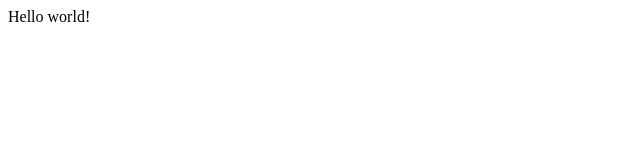
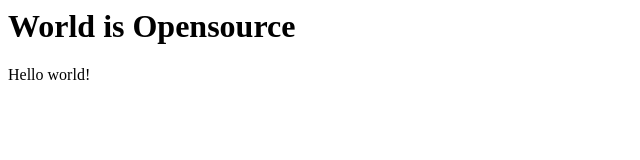
Before and after one commit to acek27/ahmadfawaid.github.io, a plain HTML site: page index.html in a window 1280 px wide. Shown: the whole page, without its empty margins (0-640 px from the left). Drawn offline with Linux system fonts and the light colour scheme.

Commit message:
Update index.html

```diff
--- a/index.html
+++ b/index.html
@@ -11,6 +11,7 @@
   <meta name="love" content="Code with ♥ by Ahmad Nurfawaid">
 </head>
 <body>
+  <h1>World is Opensource</h1>
   <p>Hello world!</p>
 </body>
 </html>
```
